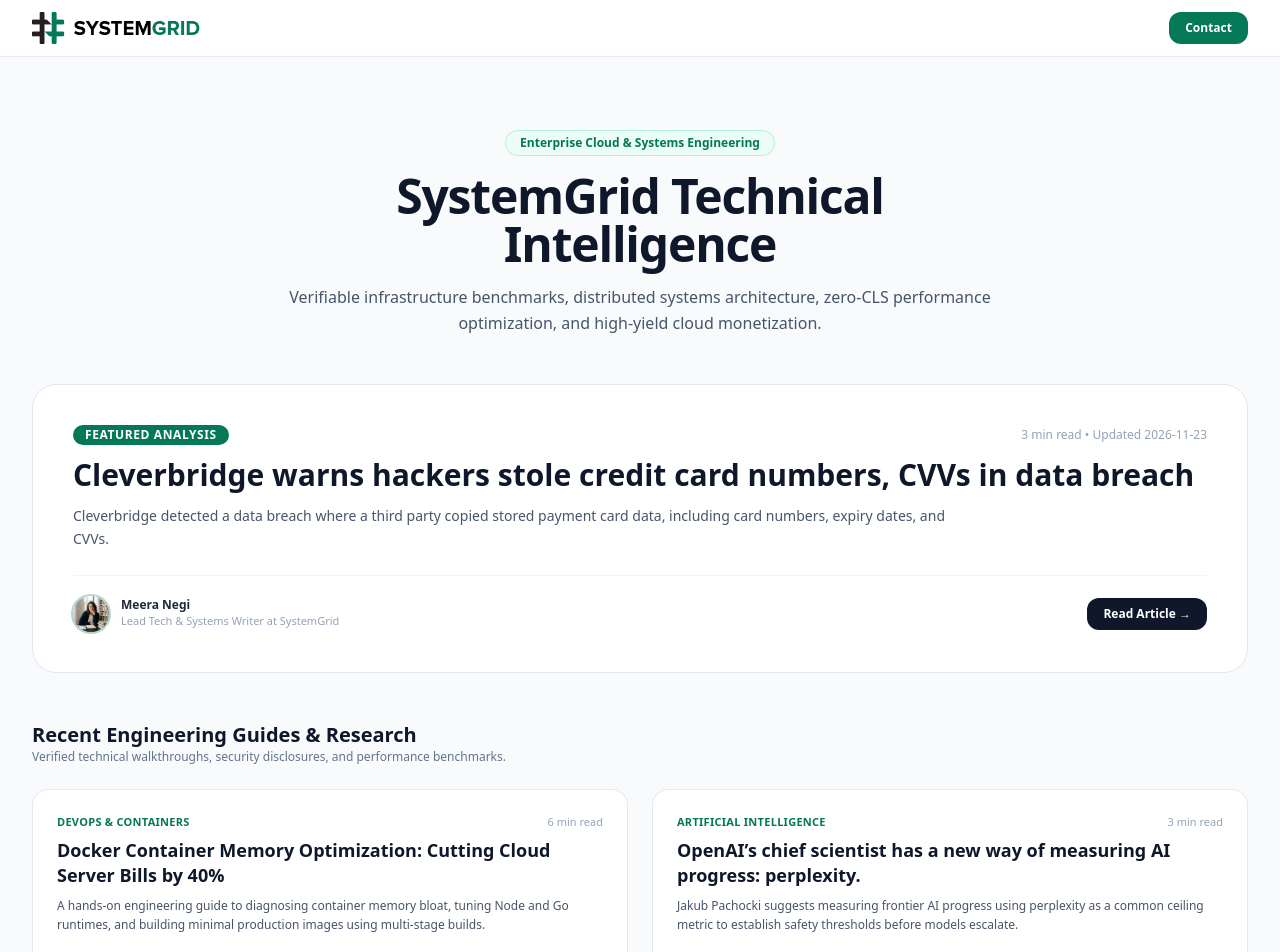
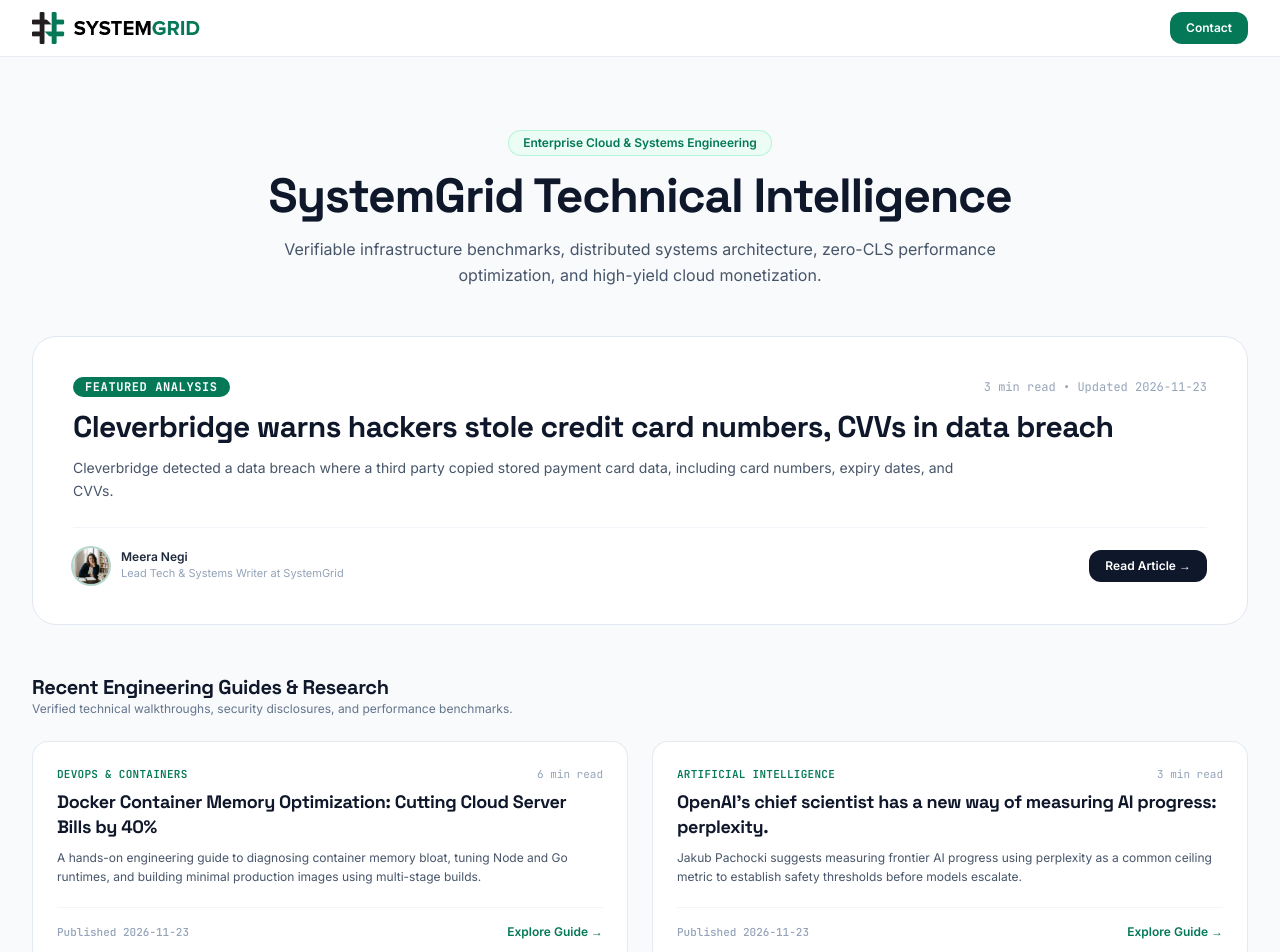
Before and after one commit to Sarthak1113/systemgrid, a Next.js app: page / in a window 1280 px wide. Shown: the top 952 px of the page. Built offline with nearby package versions, Linux system fonts and the light colour scheme; no server answers.

Commit message:
feat(typography): apply Space Grotesk for headings, Inter for body, and JetBrains Mono for code, tags & timestamps

```diff
--- a/src/app/blog/[slug]/page.tsx
+++ b/src/app/blog/[slug]/page.tsx
@@ -115,11 +115,11 @@ export default async function BlogPostPage({ params }: PageProps) {
           <div className="flex flex-wrap items-center gap-2 mb-3">
             <Link
               href={`/category/${slugify(post.category)}`}
-              className="rounded-full bg-emerald-50 px-3 py-0.5 text-xs font-bold text-[#047857] border border-emerald-200/80 hover:bg-emerald-100 dark:bg-emerald-950 dark:text-emerald-300 dark:border-emerald-800 transition-colors"
+              className="rounded-full bg-emerald-50 px-3 py-0.5 text-xs font-bold font-mono text-[#047857] border border-emerald-200/80 hover:bg-emerald-100 dark:bg-emerald-950 dark:text-emerald-300 dark:border-emerald-800 transition-colors"
             >
               {post.category}
             </Link>
-            <span className="text-xs text-slate-400">
+            <span className="text-xs text-slate-400 font-mono">
               {post.readingTime} • Published {post.publishedAt}
             </span>
           </div>
@@ -146,7 +146,7 @@ export default async function BlogPostPage({ params }: PageProps) {
                   {post.author.name}
                 </p>
               </Link>
-              <p className="text-[11px] text-slate-400 truncate">
+              <p className="text-[11px] text-slate-400 truncate font-mono">
                 {post.author.title} • Last audited {post.updatedAt}
               </p>
             </div>
--- a/src/app/category/[category]/page.tsx
+++ b/src/app/category/[category]/page.tsx
@@ -78,10 +78,10 @@ export default async function CategoryPage({ params }: PageProps) {
           >
             <div>
               <div className="flex items-center justify-between text-[11px] text-slate-400 mb-2">
-                <span className="font-semibold text-[#047857] uppercase tracking-wide">
+                <span className="font-semibold text-[#047857] uppercase tracking-wide font-mono">
                   {post.category}
                 </span>
-                <span>{post.readingTime}</span>
+                <span className="font-mono">{post.readingTime}</span>
               </div>
 
               <h2 className="text-lg font-bold text-slate-900 dark:text-white leading-snug">
@@ -99,7 +99,7 @@ export default async function CategoryPage({ params }: PageProps) {
             </div>
 
             <div className="mt-6 flex items-center justify-between border-t border-slate-100 pt-4 dark:border-slate-800">
-              <span className="text-[11px] font-medium text-slate-400">
+              <span className="text-[11px] font-medium text-slate-400 font-mono">
                 {post.publishedAt}
               </span>
               <Link
--- a/src/app/globals.css
+++ b/src/app/globals.css
@@ -4,7 +4,17 @@
 
 @layer base {
   body {
+    font-family: var(--font-inter), ui-sans-serif, system-ui, sans-serif;
     font-feature-settings: "rlig" 1, "calt" 1;
+  }
+
+  h1, h2, h3, h4, h5, h6 {
+    font-family: var(--font-space-grotesk), ui-sans-serif, system-ui, sans-serif;
+    letter-spacing: -0.02em;
+  }
+
+  code, pre, kbd, samp {
+    font-family: var(--font-jetbrains-mono), ui-monospace, SFMono-Regular, Menlo, Monaco, Consolas, monospace;
   }
 }
 
--- a/src/app/layout.tsx
+++ b/src/app/layout.tsx
@@ -1,9 +1,30 @@
 import type { Metadata } from 'next';
 import Link from 'next/link';
 import Script from 'next/script';
+import { Inter, Space_Grotesk, JetBrains_Mono } from 'next/font/google';
 import { Navbar } from '../components/Navbar';
 import { Logo } from '../components/Logo';
 import './globals.css';
+
+const inter = Inter({
+  subsets: ['latin'],
+  weight: ['400', '500', '600'],
+  variable: '--font-inter',
+  display: 'swap',
+});
+
+const spaceGrotesk = Space_Grotesk({
+  subsets: ['latin'],
+  weight: ['600', '700'],
+  variable: '--font-space-grotesk',
+  display: 'swap',
+});
+
+const jetbrainsMono = JetBrains_Mono({
+  subsets: ['latin'],
+  variable: '--font-jetbrains-mono',
+  display: 'swap',
+});
 
 const ADSENSE_PUB_ID = process.env.NEXT_PUBLIC_ADSENSE_PUB_ID || '';
 const ADSENSE_ENABLED = Boolean(ADSENSE_PUB_ID && ADSENSE_PUB_ID.startsWith('ca-pub-'));
@@ -55,7 +76,7 @@ export default function RootLayout({
   children: React.ReactNode;
 }) {
   return (
-    <html lang="en" className="scroll-smooth">
+    <html lang="en" className={`scroll-smooth ${inter.variable} ${spaceGrotesk.variable} ${jetbrainsMono.variable}`}>
       <head>
         {/* Google Tag (immediately after <head>) */}
         <script
@@ -79,7 +100,7 @@ export default function RootLayout({
           />
         )}
       </head>
-      <body className="min-h-screen bg-slate-50 text-slate-800 antialiased selection:bg-[#047857] selection:text-white dark:bg-slate-950 dark:text-slate-100 flex flex-col">
+      <body className="min-h-screen bg-slate-50 font-sans text-slate-800 antialiased selection:bg-[#047857] selection:text-white dark:bg-slate-950 dark:text-slate-100 flex flex-col">
         {/* Dynamic Navigation Bar (Home hides on homepage, appears on subpages) */}
         <Navbar />
 
--- a/src/app/page.tsx
+++ b/src/app/page.tsx
@@ -38,10 +38,10 @@ export default function HomePage() {
         <section className="my-12">
           <div className="rounded-3xl border border-slate-200 bg-white p-6 sm:p-10 shadow-xs transition-all hover:shadow-md dark:border-slate-800 dark:bg-slate-900">
             <div className="flex flex-wrap items-center justify-between gap-2 mb-3">
-              <span className="rounded-full bg-[#047857] px-3 py-0.5 text-xs font-bold text-white uppercase tracking-wider">
+              <span className="rounded-full bg-[#047857] px-3 py-0.5 text-xs font-bold font-mono text-white uppercase tracking-wider">
                 {pillarPost.isPillar ? 'Core Pillar Guide' : 'Featured Analysis'}
               </span>
-              <span className="text-xs text-slate-400">
+              <span className="text-xs text-slate-400 font-mono">
                 {pillarPost.readingTime} • Updated {pillarPost.updatedAt}
               </span>
             </div>
@@ -110,11 +110,11 @@ export default function HomePage() {
                 <div className="flex items-center justify-between text-[11px] text-slate-400 mb-2">
                   <Link
                     href={`/category/${slugify(spoke.category)}`}
-                    className="font-semibold text-[#047857] uppercase tracking-wide hover:underline"
+                    className="font-semibold text-[#047857] uppercase tracking-wide hover:underline font-mono"
                   >
                     {spoke.category}
                   </Link>
-                  <span>{spoke.readingTime}</span>
+                  <span className="font-mono">{spoke.readingTime}</span>
                 </div>
 
                 <h4 className="text-lg font-bold text-slate-900 dark:text-white leading-snug">
@@ -132,7 +132,7 @@ export default function HomePage() {
               </div>
 
               <div className="mt-5 flex items-center justify-between border-t border-slate-100 pt-4 dark:border-slate-800">
-                <span className="text-[11px] font-medium text-slate-400">
+                <span className="text-[11px] font-medium text-slate-400 font-mono">
                   Published {spoke.publishedAt}
                 </span>
                 <Link
--- a/src/components/AuthorBio.tsx
+++ b/src/components/AuthorBio.tsx
@@ -28,7 +28,7 @@ export function AuthorBio({ author, updatedAt }: AuthorBioProps) {
                 Written by {author.name}
               </h4>
             </Link>
-            <span className="rounded-full bg-emerald-50 px-2.5 py-0.5 text-[10px] font-bold text-[#047857] border border-emerald-200/80 dark:bg-emerald-950 dark:text-emerald-300">
+            <span className="rounded-full bg-emerald-50 px-2.5 py-0.5 text-[10px] font-bold font-mono text-[#047857] border border-emerald-200/80 dark:bg-emerald-950 dark:text-emerald-300">
               Verified Specialist
             </span>
           </div>
@@ -36,7 +36,7 @@ export function AuthorBio({ author, updatedAt }: AuthorBioProps) {
             {author.title} • Specializing in cloud infrastructure, Linux, DevOps automation, web security and incident analysis.
           </p>
           <div className="mt-2.5 flex flex-wrap items-center justify-between gap-2 border-t border-slate-200/60 pt-2 dark:border-slate-800/80">
-            <p className="text-[11px] text-slate-400 dark:text-slate-500">
+            <p className="text-[11px] text-slate-400 dark:text-slate-500 font-mono">
               Peer-reviewed and updated on {updatedAt}
             </p>
             <Link
--- a/tailwind.config.js
+++ b/tailwind.config.js
@@ -8,6 +8,11 @@ module.exports = {
   darkMode: 'class',
   theme: {
     extend: {
+      fontFamily: {
+        sans: ['var(--font-inter)', 'ui-sans-serif', 'system-ui', 'sans-serif'],
+        heading: ['var(--font-space-grotesk)', 'ui-sans-serif', 'system-ui', 'sans-serif'],
+        mono: ['var(--font-jetbrains-mono)', 'ui-monospace', 'SFMono-Regular', 'Menlo', 'Monaco', 'Consolas', 'monospace'],
+      },
       colors: {
         brand: {
           DEFAULT: '#047857',
@@ -42,11 +47,13 @@ module.exports = {
               },
             },
             h1: {
+              fontFamily: 'var(--font-space-grotesk), sans-serif',
               color: '#0f172a',
-              fontWeight: '800',
+              fontWeight: '700',
               letterSpacing: '-0.025em',
             },
             h2: {
+              fontFamily: 'var(--font-space-grotesk), sans-serif',
               color: '#0f172a',
               fontWeight: '700',
               letterSpacing: '-0.02em',
@@ -54,9 +61,18 @@ module.exports = {
               marginBottom: '0.8em',
             },
             h3: {
+              fontFamily: 'var(--font-space-grotesk), sans-serif',
               color: '#1e293b',
               fontWeight: '600',
               marginTop: '1.6em',
+            },
+            h4: {
+              fontFamily: 'var(--font-space-grotesk), sans-serif',
+              color: '#1e293b',
+              fontWeight: '600',
+            },
+            'code, pre, kbd': {
+              fontFamily: 'var(--font-jetbrains-mono), monospace',
             },
           },
         },
```
Also changed, not shown: src/app/author/[slug]/page.tsx (+5 -5 lines).
